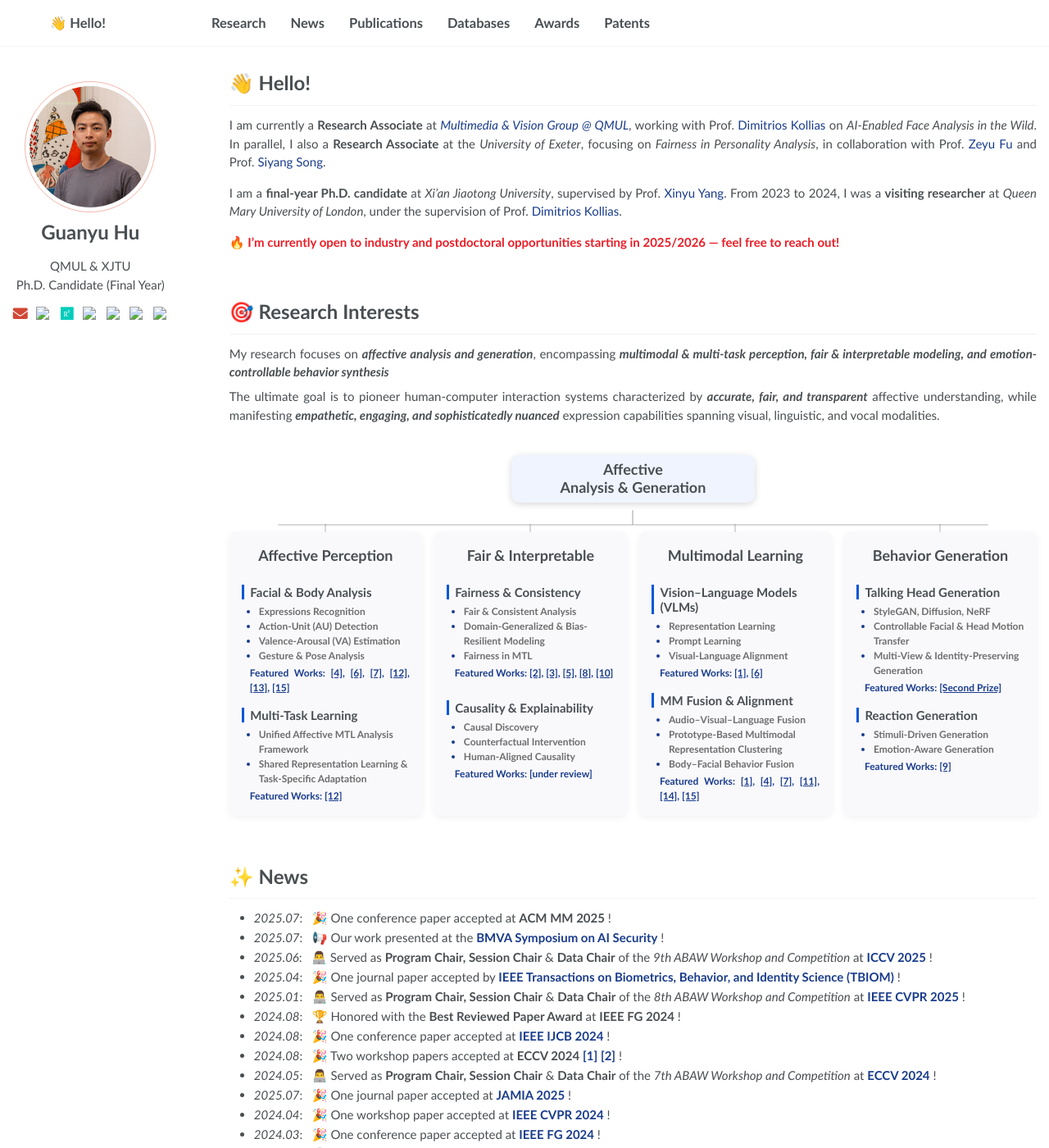
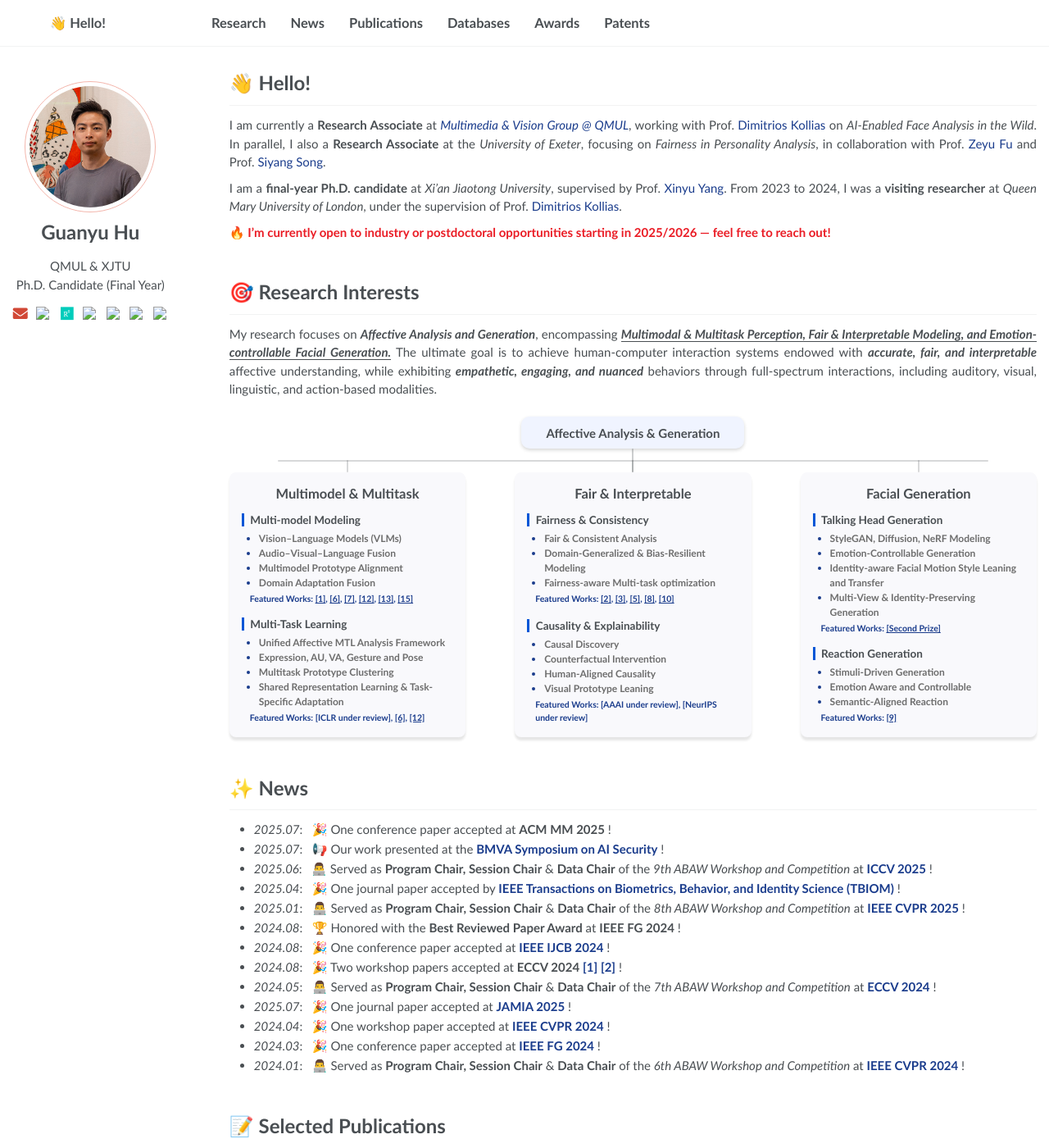
Before and after one commit to imhgy/imhgy.github.io, a Jekyll site: the page built from _pages/about.md, in a window 1280 px wide and 1400 px high. Shown: the whole window at 82% size. Built offline with Jekyll 4.4.1, drawn with Linux system fonts in a browser that asks for light colours.

Commit message:
Initial commit

```diff
--- a/_pages/about.md
+++ b/_pages/about.md
@@ -20,40 +20,38 @@ and Prof. [Siyang Song](https://hbuglab.com/people.html).
 I am a **final-year Ph.D. candidate** at _Xi’an Jiaotong University_, supervised by Prof. [Xinyu Yang](https://gr.xjtu.edu.cn/web/xyyang). From 2023 to 2024, I was a **visiting researcher** at _Queen
 Mary University of London_, under the supervision of Prof. [Dimitrios Kollias](https://sites.google.com/view/dimitrioskollias).
 
-<span style="color: #ea1c25; font-weight: bold;">🔥 I’m currently open to industry and postdoctoral opportunities starting in 2025/2026 — feel free to reach out!</span>
+<span style="color: #ea1c25; font-weight: bold;">🔥 I’m currently open to industry or postdoctoral opportunities starting in 2025/2026 — feel free to reach out!</span>
 
 # 🎯 Research Interests
 
 <div class="intro">
   <p>
     My research focuses on
-    <span class="research-highlight">affective analysis and generation</span>,
-    encompassing <span class="research-highlight">multimodal & multi-task perception, fair & interpretable modeling, and emotion-controllable behavior synthesis</span>
-  </p>
-  <p>
-    The ultimate goal is to pioneer human-computer interaction systems characterized by <span class="research-highlight">accurate, fair, and transparent</span> affective understanding,
-    while manifesting <span class="research-highlight">empathetic, engaging, and sophisticatedly nuanced</span> expression capabilities spanning visual, linguistic, and vocal modalities.
+    <span class="research-highlight">Affective Analysis and Generation</span>,
+    encompassing <u><span class="research-highlight">Multimodal & Multitask Perception, Fair & Interpretable Modeling, and Emotion-controllable Facial Generation.</span></u>
+    The ultimate goal is to achieve human-computer interaction systems endowed with <span class="research-highlight">accurate, fair, and interpretable</span> affective understanding,
+    while exhibiting <span class="research-highlight">empathetic, engaging, and nuanced</span> behaviors through full-spectrum interactions, including auditory, visual, linguistic, and action-based modalities.
   </p>
 </div>
 
 
 <section class="research-tree research-grid" aria-label="Affective Computing">
   <div class="tree">
-    <a class="node root">Affective<br>Analysis & Generation</a>
+    <a class="node root">Affective Analysis & Generation</a>
     <div class="connectors"><span class="v-line"></span></div>
     <div class="grid-container">
       <div id="affective-analysis" class="grid-item node child">
-        <h3>Affective Perception</h3>
+        <h3>Multimodel & Multitask</h3>
         <div class="section-block">
-            <h4>Facial & Body Analysis</h4>
+            <h4>Multi-model Modeling</h4>
             <ul>
-              <li>Expressions Recognition</li>
-              <li>Action-Unit (AU) Detection</li>
-              <li>Valence-Arousal (VA) Estimation</li>
-              <li>Gesture & Pose Analysis</li>
+              <li>Vision–Language Models (VLMs)</li>
+              <li>Audio–Visual–Language Fusion</li>
+              <li>Multimodel Prototype Alignment</li>
+              <li>Domain Adaptation Fusion</li>
             </ul>
             <p class="reference-list">Featured Works:
-              {% assign target_ids1 = "cognitive-priors-multitask,unified-affective-mtl,emotions-to-violence-abaw9,beyond-prompts-vega,abaw8-workshop,abaw7-competition,abaw6-competition,avda-feature-fusion" | split: "," %}
+              {% assign target_ids1 = "beyond-prompts-vega,abaw8-workshop,abaw7-competition,abaw6-competition,avda-feature-fusion,cognitive-priors-multitask,grounding-emotion-recognition,unified-affective-mtl" | split: "," %}
               {% assign pubs = site.data.publications %}
               {% assign result_links1 = "" | split: "" %}
               {% for pub in pubs %}
@@ -73,10 +71,12 @@ Mary University of London_, under the supervision of Prof. [Dimitrios Kollias](h
           <h4>Multi-Task Learning</h4>
           <ul>
             <li>Unified Affective MTL Analysis Framework</li>
+            <li>Expression, AU, VA, Gesture and Pose</li>
+            <li>Multitask Prototype Clustering</li>
             <li>Shared Representation Learning & Task-Specific Adaptation</li>
           </ul>
-          <p class="reference-list">Featured Works:
-            {% assign target_ids2 = "beyond-prompts-vega,cognitive-priors-multitask,abaw7-competition" | split: "," %}
+          <p class="reference-list">Featured Works: [ICLR under review],
+            {% assign target_ids2 = "beyond-prompts-vega,cognitive-priors-multitask,unified-affective-mtl,abaw7-competition" | split: "," %}
             {% assign result_links2 = "" | split: "" %}
             {% for pub in pubs %}
             {% assign current_id = pub.id %}
@@ -99,7 +99,7 @@ Mary University of London_, under the supervision of Prof. [Dimitrios Kollias](h
           <ul>
             <li>Fair & Consistent Analysis</li>
             <li>Domain-Generalized & Bias-Resilient Modeling</li>
-            <li>Fairness in MTL</li>
+            <li>Fairness-aware Multi-task optimization</li>
           </ul>
           <p  class="reference-list">Featured Works:
             {% assign target_ids1 = "fair-domain-generalization,fairness-protocol-tbiom,demographically-aware-benchmark,bridging-fair-affect,recruitment" | split: "," %}
@@ -124,8 +124,9 @@ Mary University of London_, under the supervision of Prof. [Dimitrios Kollias](h
             <li>Causal Discovery</li>
             <li>Counterfactual Intervention </li>
             <li>Human-Aligned Causality</li>
+            <li>Visual Prototype Leaning</li>
           </ul>
-          <p   class="reference-list">Featured Works: [under review]
+          <p   class="reference-list">Featured Works: [AAAI under review], [NeurIPS under review]
             {% assign target_ids2 = "affective-causal-discovery,beyond-prompts-vega" | split: "," %}
             {% assign result_links2 = "" | split: "" %}
             {% for pub in pubs %}
@@ -142,63 +143,14 @@ Mary University of London_, under the supervision of Prof. [Dimitrios Kollias](h
           </p>
         </div>
       </div>
-      <div id="multimodal-learning" class="grid-item node child">
-        <h3>Multimodal Learning</h3>
-        <div class="section-block">
-          <h4>Vision–Language Models (VLMs)</h4>
-          <ul>
-            <li>Representation Learning</li>
-            <li>Prompt Learning</li>
-            <li>Visual-Language Alignment</li>
-          </ul>
-          <p class="reference-list">Featured Works:
-            {% assign target_ids1 = "cognitive-priors-multitask,beyond-prompts-vega,grounding-emotion-recognition,unified-affective-mtl" | split: "," %}
-            {% assign pubs = site.data.publications %}
-            {% assign result_links1 = "" | split: "" %}
-            {% for pub in pubs %}
-              {% assign current_id = pub.id %}
-              {% if target_ids1 contains current_id %}
-                {% assign item = forloop.index | append: '|' | append: current_id %}
-                {% assign result_links1 = result_links1 | push: item %}
-              {% endif %}
-            {% endfor %}
-            {% for item in result_links1 %}
-              {% assign parts = item | split: '|' %}
-              <a href="#{{ parts[1] }}">[{{ parts[0] }}]</a>{% unless forloop.last %}, {% endunless %}
-            {% endfor %}
-          </p>
-        </div>
-        <div class="section-block">
-          <h4>MM Fusion & Alignment</h4>
-          <ul>
-            <li>Audio–Visual–Language Fusion</li>
-            <li>Prototype-Based Multimodal Representation Clustering</li>
-            <li>Body–Facial Behavior Fusion</li>
-          </ul>
-          <p  class="reference-list">Featured Works:
-            {% assign target_ids2 = "grounding-emotion-recognition,emotions-to-violence-abaw9,abaw8-workshop,video-emotion-facial-body,msrf-graph-emotion,avda-feature-fusion" | split: "," %}
-            {% assign result_links2 = "" | split: "" %}
-            {% for pub in pubs %}
-            {% assign current_id = pub.id %}
-            {% if target_ids2 contains current_id %}
-            {% assign item = forloop.index | append: '|' | append: current_id %}
-            {% assign result_links2 = result_links2 | push: item %}
-            {% endif %}
-            {% endfor %}
-            {% for item in result_links2 %}
-            {% assign parts = item | split: '|' %}
-            <a href="#{{ parts[1] }}">[{{ parts[0] }}]</a>{% unless forloop.last %}, {% endunless %}
-            {% endfor %}
-          </p>
-        </div>
-      </div>
       <div id="behavior-generation" class="grid-item node child">
-        <h3>Behavior Generation</h3>
+        <h3>Facial Generation</h3>
         <div class="section-block">
           <h4>Talking Head Generation</h4>
           <ul>
-            <li>StyleGAN, Diffusion, NeRF</li>
-            <li>Controllable Facial & Head Motion Transfer</li>
+            <li>StyleGAN, Diffusion, NeRF Modeling</li>
+            <li>Emotion-Controllable Generation</li>
+            <li>Identity-aware Facial Motion Style Leaning and Transfer</li>
             <li>Multi-View & Identity-Preserving Generation</li>
           </ul>
           <p  class="reference-list">Featured Works:
@@ -209,7 +161,8 @@ Mary University of London_, under the supervision of Prof. [Dimitrios Kollias](h
           <h4>Reaction Generation</h4>
           <ul>
             <li>Stimuli-Driven Generation</li>
-            <li>Emotion-Aware Generation</li>
+            <li>Emotion Aware and Controllable</li>
+            <li>Semantic-Aligned Reaction</li>
           </ul>
           <p  class="reference-list">Featured Works:
             {% assign target_ids2 = "robust-reaction-generation" | split: "," %}
--- a/_sass/_page.scss
+++ b/_sass/_page.scss
@@ -63,7 +63,7 @@
   }
 
   h1 {
-    margin-top: 2.5em;
+    margin-top: 2em;
     padding-bottom: 0.5em;
     border-bottom: 1px solid $border-color;
   }
@@ -74,7 +74,7 @@
 
   /* paragraph indents */
   p {
-    margin: 0 0 1em;
+    margin: 0 0 0.6em;
 
     /* sibling indentation*/
     @if $paragraph-indent == true {
--- a/_sass/_utilities.scss
+++ b/_sass/_utilities.scss
@@ -489,7 +489,7 @@ a {
   border-radius: 12px;
   padding: 0.6rem;
   background: #f9f9fc;
-  box-shadow: 0 2px 8px rgba(0, 0, 0, 0.06);
+  box-shadow: 0 2px 2px rgba(0,0,0,0.08);
   transition: all 0.2s ease;
 
   @include breakpoint(max-width 600px) {
@@ -579,14 +579,14 @@ a {
   .grid-container {
     display: grid;
     grid-template-columns:repeat(auto-fit, minmax(150px, 1fr));
-    gap: 1rem;
+    gap: 4rem;
   }
 
   .grid-item {
     padding: 0rem 0.4rem 1rem 0.4rem;
     border-radius: 8px;
     background: #f9f9fc;
-    box-shadow: 0 2px 8px rgba(0, 0, 0, 0.06);
+    box-shadow: 0 4px 3px rgba(0,0,0,0.1);
     transition: all 0.2s ease;
     display: flex;
     flex-direction: column;
@@ -601,11 +601,15 @@ a {
       flex: 1;
       display: flex;
       flex-direction: column;
+
+      p {
+        text-align: left;
+      }
     }
 
     .reference-list {
       color: #1a3c8c;
-      font-size: 0.8rem;
+      font-size: 0.7rem;
       margin-top: 0.2rem;
 
       a {
@@ -615,7 +619,7 @@ a {
     }
 
     p {
-      font-size: 0.8rem;
+      font-size: 0.7rem;
       font-weight: 600;
       padding-left: 10px;
       color: #6d6d6d;
@@ -630,13 +634,14 @@ a {
 
     h3 {
       color: #494e52;
-      font-size: 1.2rem;
+      font-size: 1.1rem;
       font-weight: 600;
       text-align: center;
+      margin: 1em 0 0 0;
     }
 
     h4 {
-      font-size: 1rem;
+      font-size: 0.9rem;
       font-weight: 600;
       color: #494e52;
       margin-bottom: 0.4rem;
@@ -664,12 +669,12 @@ a {
 }
 
 .research-tree {
-  margin: 2.5rem 0 0;
+  margin: 1.5rem 0 0;
 
   .tree {
     display: grid;
     justify-items: center;
-    row-gap: 0.6rem;
+    //row-gap: 0.6rem;
   }
 
   .node {
@@ -681,14 +686,14 @@ a {
     text-align: center;
     vertical-align: middle;
     line-height: 1.2;
-    padding: 0.5rem 4rem;
+    padding: 0.7rem 2rem;
     /* border: 1px solid #1a3c8c; */
     border-radius: 10px;
-    font-size: 1.2rem;
+    font-size: 1rem;
     font-weight: 600;
     color: #494e52;
     background: #f0f4ff;
-    box-shadow: 0 2px 8px rgba(0, 0, 0, 0.16);
+    box-shadow: 0 2px 4px rgba(0,0,0,0.16);
 
     &:hover {
       background: #f0f4ff;
@@ -699,7 +704,7 @@ a {
 
   .connectors {
     position: relative;
-    height: 18px;
+    height: 29px;
     width: 2px;
   }
 
@@ -717,13 +722,13 @@ a {
   /* 直接让 grid-item 成为 child 节点 */
   .grid-container {
     position: relative;
-    grid-template-columns: repeat(4, minmax(150px, 1fr));
+    grid-template-columns: repeat(3, minmax(150px, 1fr));
 
     /* 横向连接线 */
     &::before {
       content: "";
       position: absolute;
-      top: -10px;
+      top: -15px;
       left: 6%;
       right: 6%;
       height: 2px;
@@ -740,10 +745,10 @@ a {
     &::before {
       content: "";
       position: absolute;
-      top: -10px;
+      top: -15px;
       left: 50%;
       transform: translateX(-50%);
-      height: 10px;
+      height: 15px;
       width: 2px;
       background: currentColor;
       opacity: 0.22;
```
